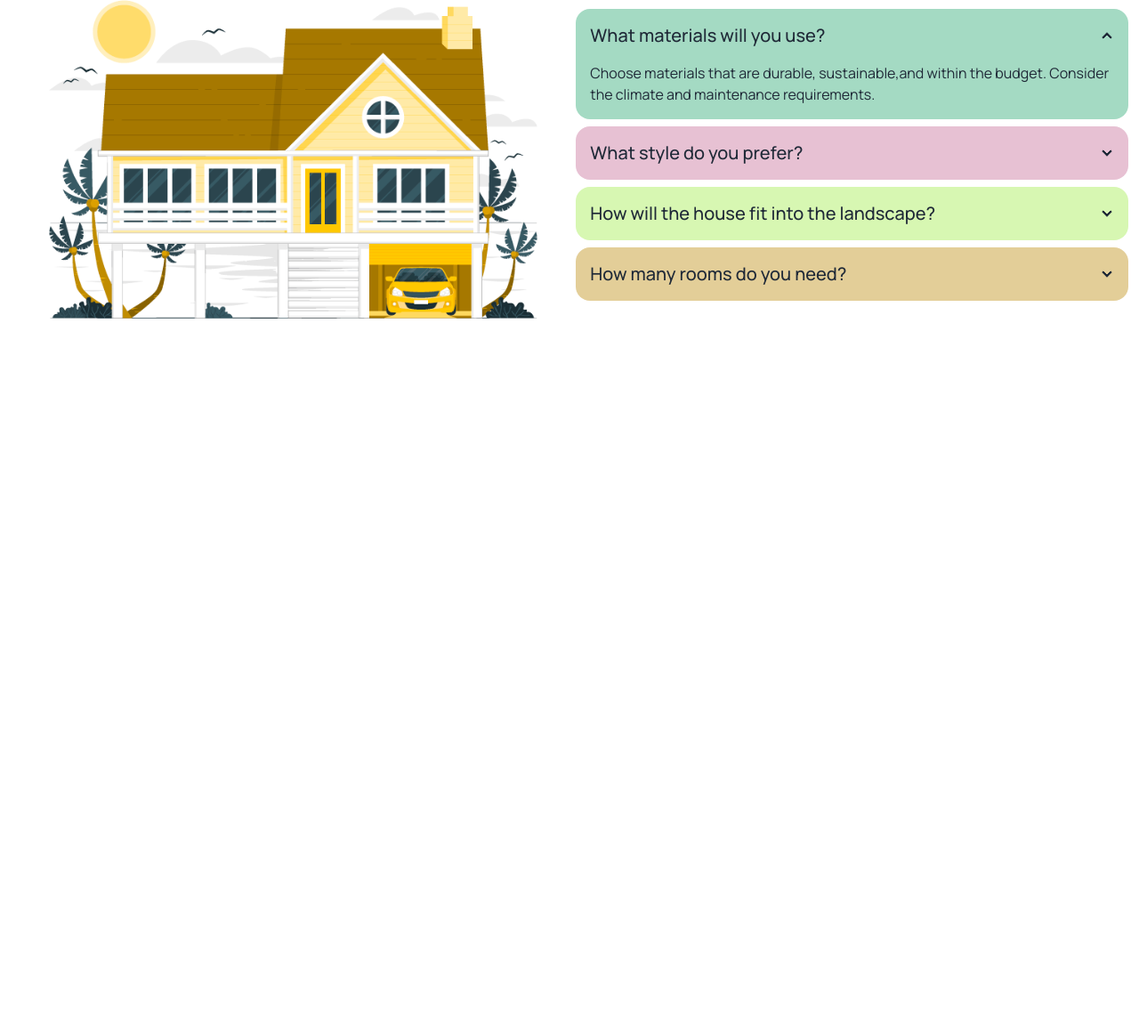
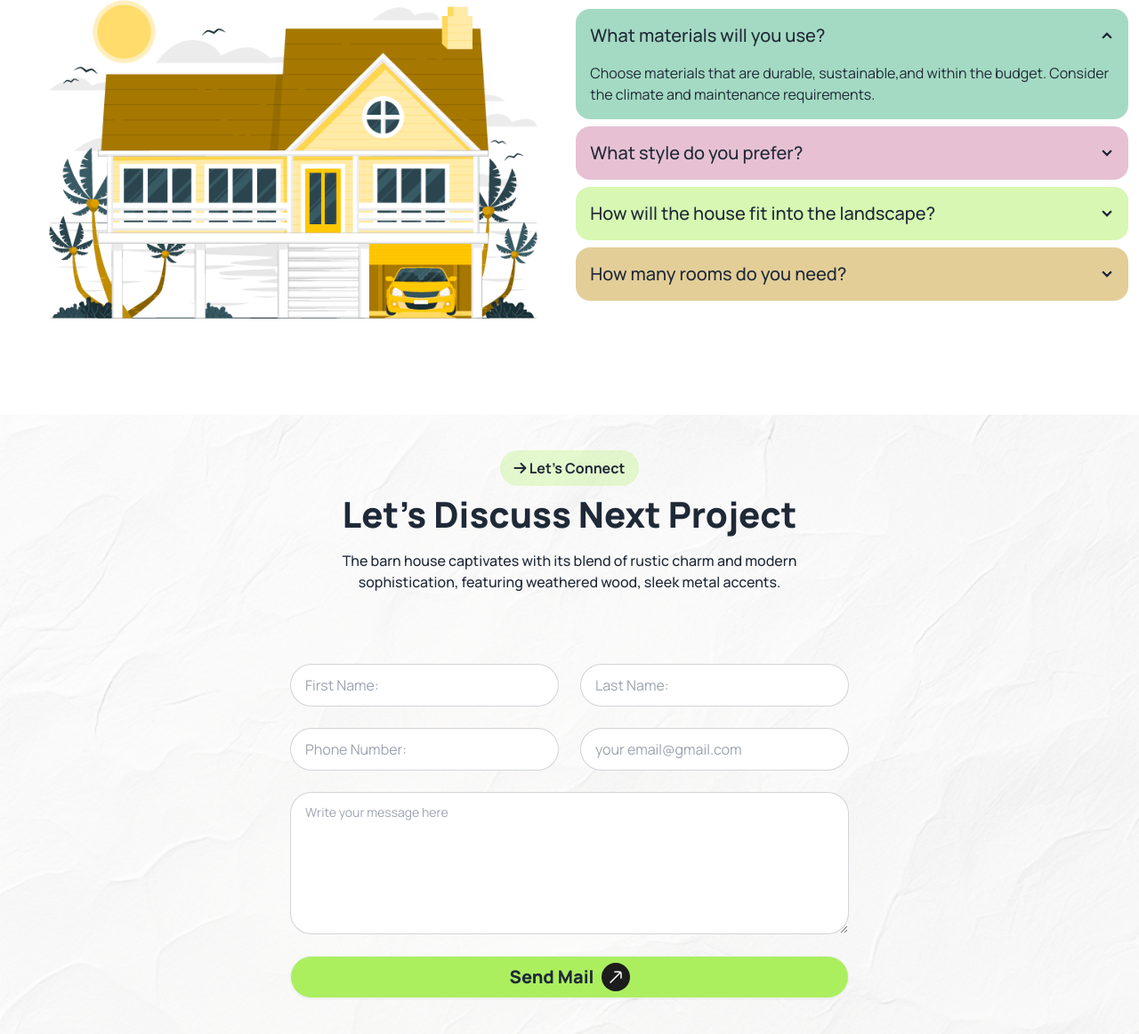
Before and after one commit to Md-Abu-Saeed-Coder/Assignment-3, a plain HTML site: page index.html in a window 1280 px wide. Shown: the part 4273-5435 px from the top of the page at 89% size. Before the commit the page ends 4739 px from the top, so only its background shows below. Drawn offline with nearby package versions, Linux system fonts and the light colour scheme.

Commit message:
Let’s Discuss Next Project

```diff
--- a/index.html
+++ b/index.html
@@ -624,6 +624,90 @@
           </div>
         </div>
       </section>
+      <section>
+        <div
+          class="bg-fixed w-full py-0 bg-no-repeat bg-cover bg-center mt-2"
+          style="background-image: url(assets/bg.jpg)"
+        >
+          <div class="bg-[#ffffffb9] w-full">
+            <div class="container mx-auto py-10">
+              <div class="text-center">
+                <button
+                  class="py-2 px-4 bg-[#acef5f49] font-bold text-base rounded-full"
+                >
+                  <i class="fa-solid fa-arrow-right"></i> Let’s Connect
+                </button>
+                <h1 class="font-extrabold text-2xl lg:text-[40px] mt-4">
+                  Let’s Discuss Next Project
+                </h1>
+                <p class="font-medium text-base lg:px-96 px-0 mt-6">
+                  The barn house captivates with its blend of rustic charm and
+                  modern sophistication, featuring weathered wood, sleek metal
+                  accents.
+                </p>
+              </div>
+            </div>
+            <!------------------------------------------------------------------------------------ form tabile --------------------------------------------------------------------->
+            <div class="container mx-auto py-10 px-3 lg:px-3">
+              <div>
+                <div class="flex justify-center">
+                  <form
+                    action=""
+                    class="gap-y-6 lg:grid lg:grid-cols-2 lg:gap-x-6 lg:w-6/12 w-full"
+                  >
+                    <div class="py-6 lg:py-0">
+                      <input
+                        type="text"
+                        placeholder="First Name:"
+                        class="input input-bordered w-full rounded-full"
+                      />
+                    </div>
+                    <div>
+                      <input
+                        type="text"
+                        placeholder="Last Name:"
+                        class="input input-bordered w-full rounded-full"
+                      />
+                    </div>
+                    <div class="py-6 lg:py-0">
+                      <input
+                        type="number"
+                        placeholder="Phone Number:"
+                        class="input input-bordered w-full rounded-full"
+                      />
+                    </div>
+                    <div>
+                      <input
+                        type="email"
+                        placeholder="your email@gmail.com"
+                        class="input input-bordered w-full rounded-full"
+                      />
+                    </div>
+                    <div class="grid col-span-2 py-6 lg:py-0">
+                      <textarea
+                        class="textarea textarea-bordered rounded-3xl h-40"
+                        placeholder="Write your message here"
+                      ></textarea>
+                    </div>
+                    <div class="grid col-span-2">
+                      <button
+                        class="btn bg-btncolor font-extrabold text-xl rounded-full"
+                      >
+                        Send Mail
+                        <span
+                          class="w-8 h-8 bg-[#1C1C1C] rounded-[100%] flex justify-center items-center"
+                        >
+                          <img src="icon/whiteGroup 1.png" alt=""
+                        /></span>
+                      </button>
+                    </div>
+                  </form>
+                </div>
+              </div>
+            </div>
+          </div>
+        </div>
+      </section>
     </main>
     <footer></footer>
   </body>
```
